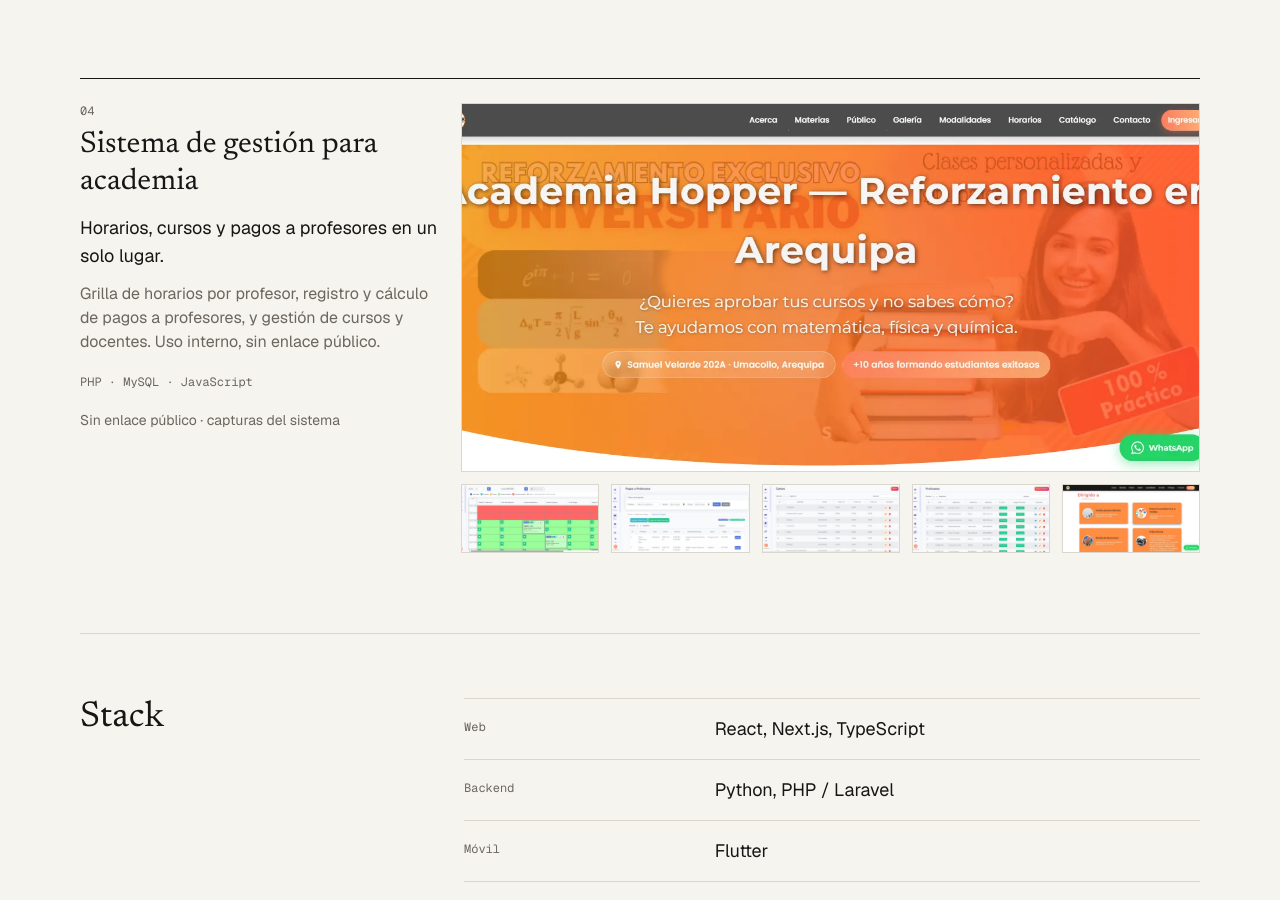
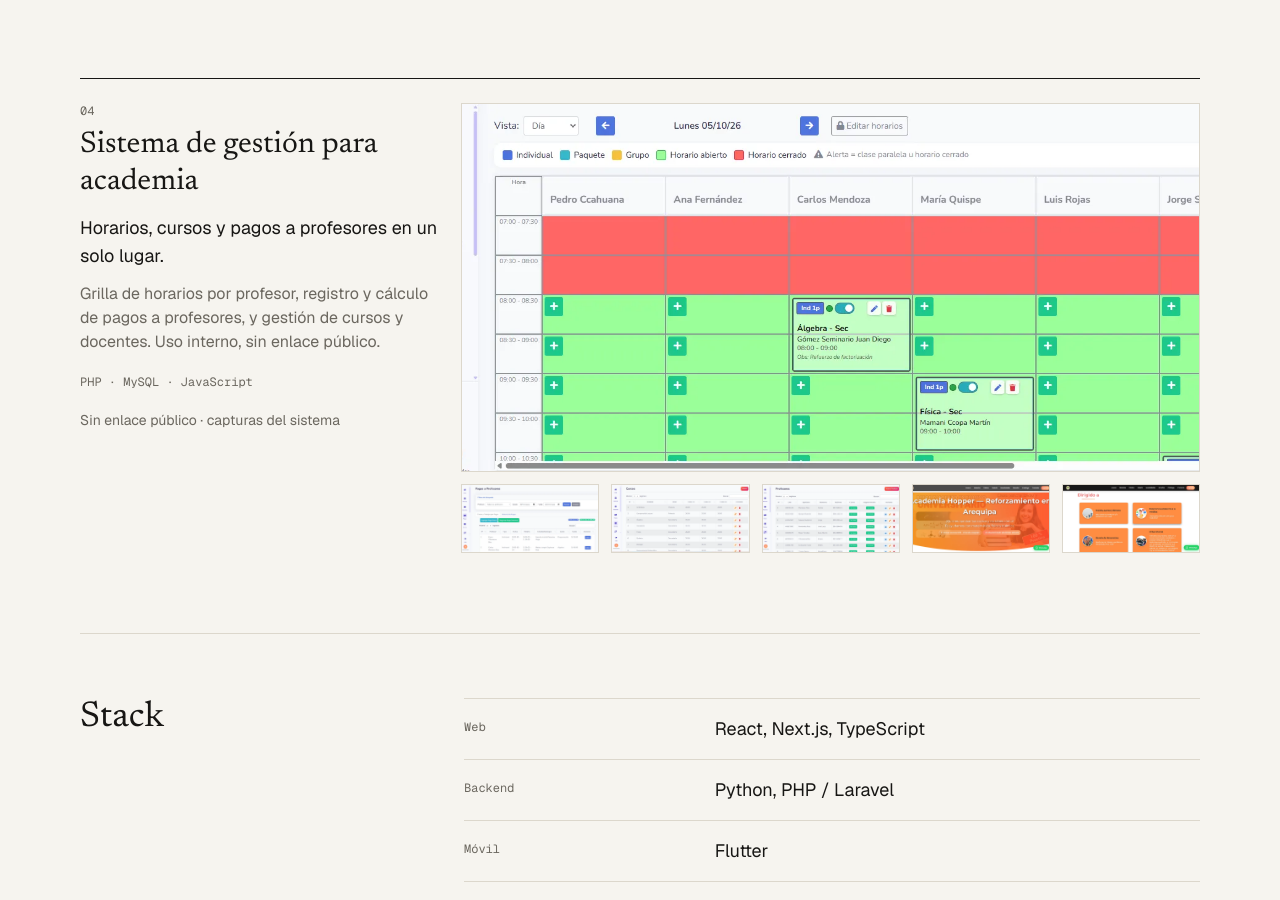
Before and after one commit to fenyx144/diego-rivas, a Next.js app: page / in a window 1280 px wide. Shown: the part 2815-3715 px from the top of the page. Built offline with nearby package versions, Linux system fonts and the light colour scheme; no server answers.

Commit message:
Academia: captura principal es la grilla de horarios

```diff
--- a/src/app/page.tsx
+++ b/src/app/page.tsx
@@ -66,12 +66,12 @@ const PROYECTOS: Proyecto[] = [
       "Grilla de horarios por profesor, registro y cálculo de pagos a profesores, y gestión de cursos y docentes. Uso interno, sin enlace público.",
     stack: ["PHP", "MySQL", "JavaScript"],
     capturas: [
-      { src: "/proyectos/academia/landing.webp", alt: "Página de inicio de la academia" },
       { src: "/proyectos/academia/horarios.webp", alt: "Grilla de horarios por profesor" },
       { src: "/proyectos/academia/pagos.webp", alt: "Pagos a profesores" },
       { src: "/proyectos/academia/cursos.webp", alt: "Gestión de cursos" },
       { src: "/proyectos/academia/profesores.webp", alt: "Gestión de profesores" },
-      { src: "/proyectos/academia/landing-seccion.webp", alt: "Sección de la página de inicio" },
+      { src: "/proyectos/academia/landing.webp", alt: "Página pública de la academia" },
+      { src: "/proyectos/academia/landing-seccion.webp", alt: "Sección de la página pública" },
     ],
   },
 ];
```
